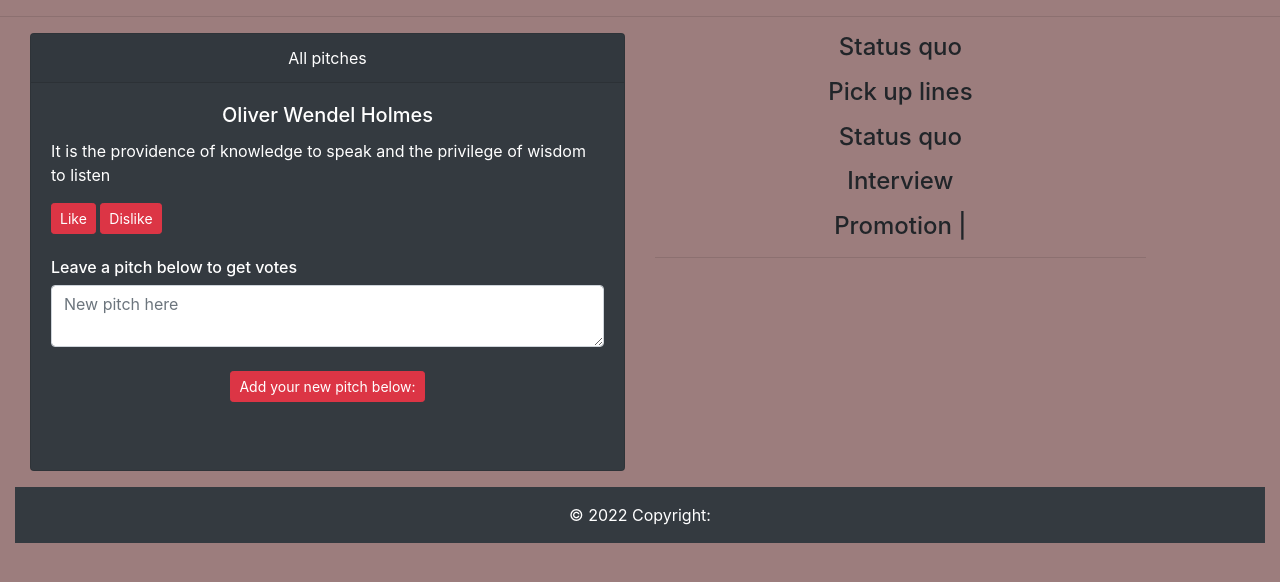
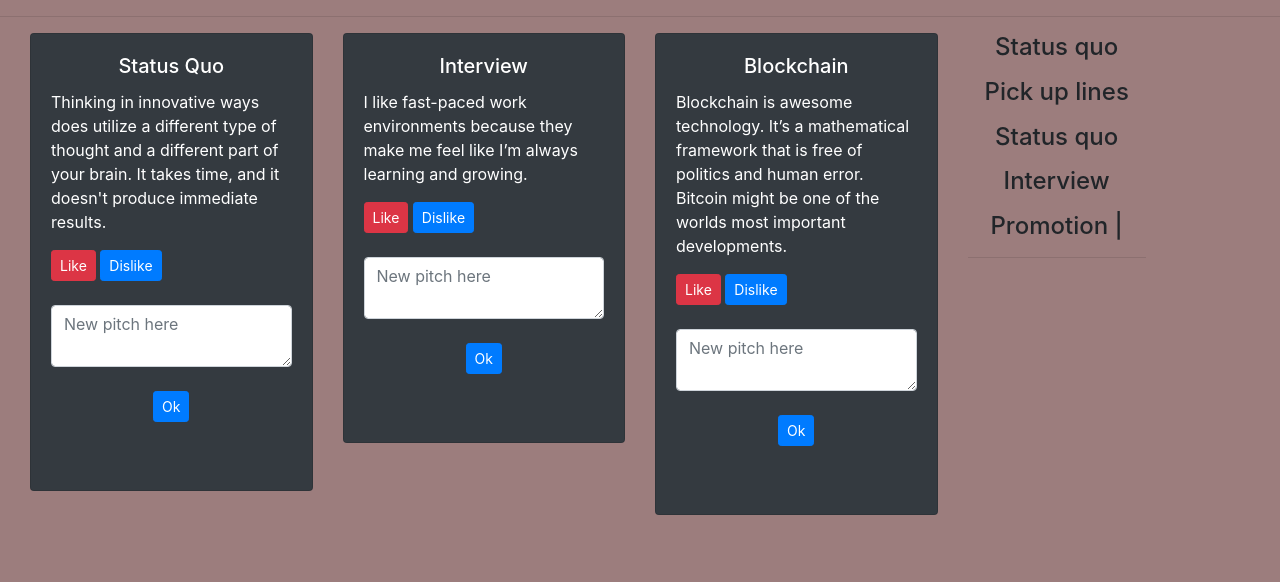
Before and after one commit to Pascal-Owilly/Pitches, a Flask app: page / in a window 1280 px wide. Shown: the part 56-638 px from the top of the page. Run offline with Flask 2, Linux system fonts and the light colour scheme; a user stored in the database is signed in; data that the repository does not hold is empty; some libraries are stand-ins or nearby versions.

Commit message:
add bootstrap button to pitches

```diff
--- a/pitch/templates/base.html
+++ b/pitch/templates/base.html
@@ -52,7 +52,7 @@
       </div>
     </nav>
 
-    </h4> <hr>
+    <hr>
 
     {% with messages = get_flashed_messages(with_categories=true) %} {% if
     messages %} {% for category, message in messages %} {% if category ==
@@ -70,9 +70,14 @@
         <span aria-hidden="true">&times;</span>
       </button>
     </div>
+
+
     {% endif %} {% endfor %} {% endif %} {% endwith %}
 
     <div class="container-fluid">{% block content %} {% endblock %}</div>
+
+
+
     <script
       src="https://code.jquery.com/jquery-3.2.1.slim.min.js"
       integrity="sha384-KJ3o2DKtIkvYIK3UENzmM7KCkRr/rE9/Qpg6aAZGJwFDMVNA/GpGFF93hXpG5KkN"
--- a/pitch/templates/home.html
+++ b/pitch/templates/home.html
@@ -1,26 +1,26 @@
 {% extends "base.html" %} {% block title %}Home{% endblock %} {% block content%}
 <div class="container-fluid">
   <div class="row">
-    <div class="col-md-6">
+    <div class="col-md-3">
       <div class="card text-white bg-dark mb-3">
-        <div class="card-header text-center">All pitches</div>
+
         <div class="card-body">
-          <h5 class="card-title text-center">Oliver Wendel Holmes</h5>
-          <p class="card-text">It is the providence of knowledge to speak and the privilege of wisdom to listen</p>
+          <h5 class="card-title text-center">Status Quo</h5>
+          <p class="card-text">Thinking in innovative ways does utilize a different type of thought and a different part of your brain. It takes time, and it doesn't produce immediate results. </p>
           <button type="button" id="btn_like" class="btn btn-primary btn-danger btn-sm btn">Like <span><i
                 class="glyphicon glyphicon-thumbs-up"></i></span></button>
-          <button type="button" id="btn_dislike" class="btn btn-primary btn-danger btn-sm">Dislike <span><i
+          <button type="button" id="btn_dislike" class="btn btn-primary btn-primary btn-sm">Dislike <span><i
                 class="glyphicon glyphicon-thumbs-down"></i></span></button>
 
           <br><br>
 
-          <h6>Leave a pitch below to get votes</h6>
+
           <form method="POST">
             <textarea name="pitch" id="pitch" class="form-control" placeholder="New pitch here"></textarea>
             <br />
             <div align="center" class="container-fluid text-white bg-black">
 
-              <button align-center type="submit" class="btn btn-primary btn-danger btn-sm">Add your new pitch below:</button><br><br>
+              <button align-center type="submit" class="btn btn-primary btn-primary btn-sm">Ok</button><br><br>
             </div>
           </form> <br>
 
@@ -45,7 +45,95 @@
       </div>
     </div>
 
-    <div class="col-md-5">
+    <div class="col-md-3">
+      <div class="card text-white bg-dark mb-3">
+
+        <div class="card-body">
+          <h5 class="card-title text-center">Interview</h5>
+          <p class="card-text"> I like fast-paced work environments because they make me feel like I’m always learning and growing.</p>
+          <button type="button" id="btn_like" class="btn btn-primary btn-danger btn-sm btn">Like <span><i
+                class="glyphicon glyphicon-thumbs-up"></i></span></button>
+          <button type="button" id="btn_dislike" class="btn btn-primary btn-primary btn-sm">Dislike <span><i
+                class="glyphicon glyphicon-thumbs-down"></i></span></button>
+
+          <br><br>
+
+
+          <form method="POST">
+            <textarea name="pitch" id="pitch" class="form-control" placeholder="New pitch here"></textarea>
+            <br />
+            <div align="center" class="container-fluid text-white bg-black">
+
+              <button align-center type="submit" class="btn btn-primary btn-primary btn-sm">Ok</button><br><br>
+            </div>
+          </form> <br>
+
+          <ul style="background-color: rgb(99, 92, 92);" class="list-group list-group-flush " id="pitches">
+            {% for pitch in user.pitches %}
+            {{ pitch.data }}
+            <li class="list-group-item text-dark">
+              <button type="button" id="btn_like" class="btn btn-primary   btn-sm btn">Like <span><i
+                    class="glyphicon glyphicon-thumbs-up"></i></span></button>
+              <button type="button" id="btn_dislike" class="btn btn-primary btn-sm">Dislike <span><i
+                    class="glyphicon glyphicon-thumbs-down"></i></span></button>
+
+
+              <button type="button" class="close" onClick="deletePitch({{ pitch.id }})">
+                <span aria-hidden="true">&times;</span>
+              </button>
+            </li>
+            {% endfor %}
+          </ul>
+
+        </div>
+      </div>
+    </div>
+
+    <div class="col-md-3">
+      <div class="card text-white bg-dark mb-3">
+        <div class="card-body">
+          <h5 class="card-title text-center">Blockchain</h5>
+          <p class="card-text">Blockchain is awesome technology. It’s a mathematical framework that is free of politics and human error.  Bitcoin might be one of the worlds most important developments.</p>
+          <button type="button" id="btn_like" class="btn btn-primary btn-danger btn-sm btn">Like <span><i
+                class="glyphicon glyphicon-thumbs-up"></i></span></button>
+          <button type="button" id="btn_dislike" class="btn btn-primary btn-primary btn-sm">Dislike <span><i
+                class="glyphicon glyphicon-thumbs-down"></i></span></button>
+
+          <br><br>
+
+
+          <form method="POST">
+            <textarea name="pitch" id="pitch" class="form-control" placeholder="New pitch here"></textarea>
+            <br />
+            <div align="center" class="container-fluid text-white bg-black">
+
+              <button align-center type="submit" class="btn btn-primary btn-primary btn-sm">Ok</button><br><br>
+            </div>
+          </form> <br>
+
+          <ul style="background-color: rgb(99, 92, 92);" class="list-group list-group-flush " id="pitches">
+            {% for pitch in user.pitches %}
+            {{ pitch.data }}
+            <li class="list-group-item text-dark">
+              <button type="button" id="btn_like" class="btn btn-primary   btn-sm btn">Like <span><i
+                    class="glyphicon glyphicon-thumbs-up"></i></span></button>
+              <button type="button" id="btn_dislike" class="btn btn-primary btn-sm">Dislike <span><i
+                    class="glyphicon glyphicon-thumbs-down"></i></span></button>
+
+
+              <button type="button" class="close" onClick="deletePitch({{ pitch.id }})">
+                <span aria-hidden="true">&times;</span>
+              </button>
+            </li>
+            {% endfor %}
+          </ul>
+
+        </div>
+      </div>
+    </div>
+
+
+    <div class="col-md-2">
       <h4 align="center"> <p> Status quo <br> <p> Pick up lines <p>  Status quo <p>  Interview <p>  Promotion | <hr>
     </div>
 
@@ -56,13 +144,9 @@
 
 
 
-<footer class="page-footer font-small blue bg-dark">
 
-  <!-- Copyright -->
-  <div class="footer-copyright text-center py-3 text-white">&copy; 2022 Copyright:
+</div>
 
-  </div>
-  <!-- Copyright -->
 
-</footer>
+
 {% endblock %}
```
